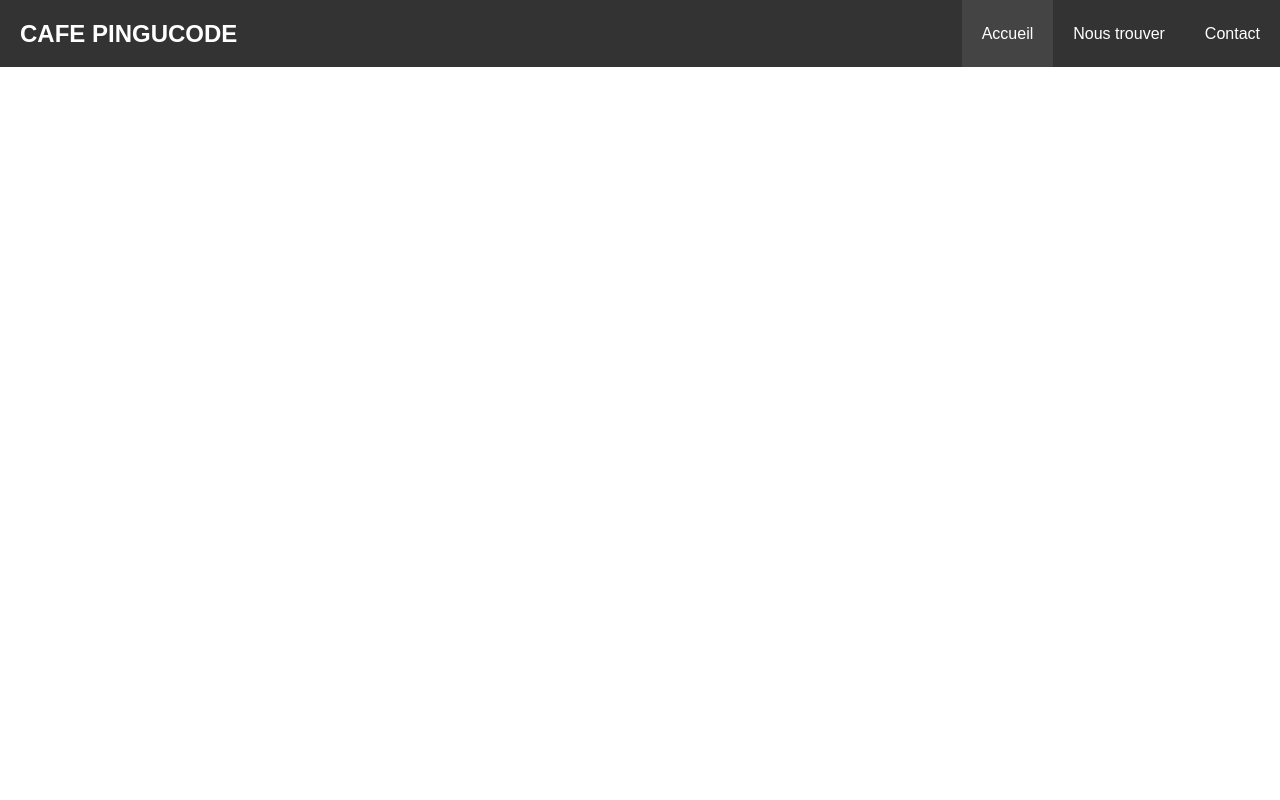
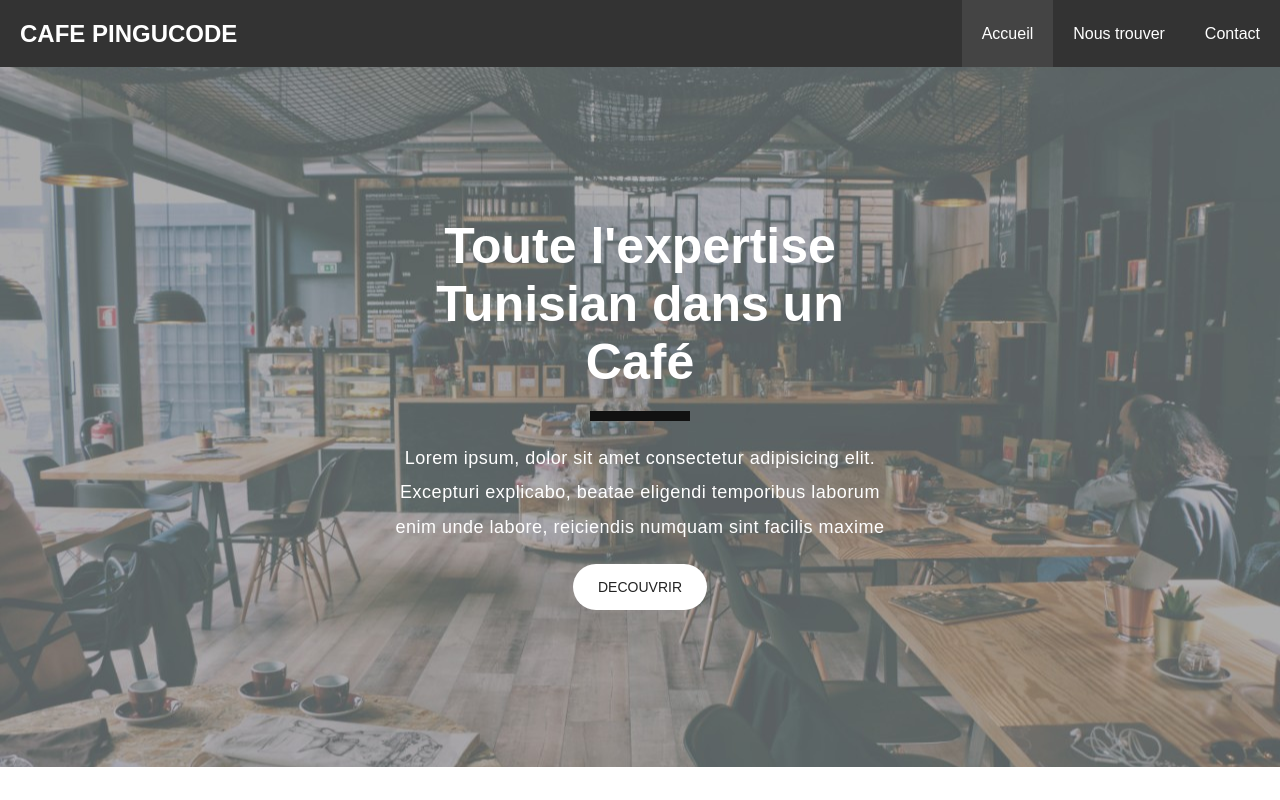
Before and after one commit to nadermay/projectCafe, a plain HTML site: page index.html in a window 1280 px wide. Drawn offline with Linux system fonts and the light colour scheme.

Commit message:
mise en place la partie centrale

```diff
--- a/css/style.css
+++ b/css/style.css
@@ -10,7 +10,7 @@
 /** general **/
 html,
 body {
-  font-family: sans-serif , Arial;
+  font-family: sans-serif, Arial;
 }
 
 h1,
@@ -22,6 +22,29 @@ h3 {
 a {
   text-decoration: none;
   color: #333;
+}
+p {
+  margin-bottom: 10px;
+}
+
+.btn {
+  display: inline-block;
+  border-radius: 30px;
+  padding: 15px 25px;
+  font-weight: 700px;
+  font-size: 14px;
+}
+.btn-primary {
+  background: white;
+  color: #222;
+}
+.btn-primary:hover {
+  background: #222;
+  color: white;
+}
+.my-10 {
+  margin-top: 10px;
+  margin-bottom: 10px;
 }
 
 /** end general **/
@@ -53,10 +76,42 @@ a {
 .header nav ul li a {
   color: white;
   display: block;
-   padding: 20px ;
+  padding: 20px;
 }
 
 .header nav ul li a :hover {
   background: #444;
 }
-.active{background: #444;}
+.active {
+  background: #444;
+}
+
+/**vp **/
+
+.vp {
+  height: 700px;
+  background: url(../images/cafe1.jpg) center center / cover;
+}
+
+.vp-content {
+  padding-top: 150px;
+  max-width: 500px;
+  color: white;
+  display: block;
+  margin: auto;
+  text-align: center;
+}
+.vp-content h1 {
+  font-size: 50px;
+}
+.separator {
+  width: 100px;
+  height: 10px;
+  background: #111;
+  margin: 20px auto;
+}
+.vp-content p {
+  font-size: 18px;
+  letter-spacing: 0.5px;
+  line-height: 1.9em;
+}
--- a/index.html
+++ b/index.html
@@ -1,17 +1,15 @@
 <!DOCTYPE html>
 <html lang="en">
   <head>
-    <meta charset="UTF-8">
-    <meta name="viewport" content="width=device-width, initial-scale=1.0">
-    <link rel="stylesheet" href="css/style.css">
-    <title> Café pingocode | Accueil </title>
-
+    <meta charset="UTF-8" />
+    <meta name="viewport" content="width=device-width, initial-scale=1.0" />
+    <link rel="stylesheet" href="css/style.css" />
+    <title>Café pingocode | Accueil</title>
   </head>
   <body>
     <header class="header">
       <nav>
-        <h1><a href="./index.html">CAFE PINGUCODE</a>
-        </h1>
+        <h1><a href="./index.html">CAFE PINGUCODE</a></h1>
         <ul>
           <li><a class="active" href="./index.html">Accueil</a></li>
           <li><a href="./where.html">Nous trouver</a></li>
@@ -19,5 +17,18 @@
         </ul>
       </nav>
     </header>
+    <!-- Fin du header -->
+    <section class="vp">
+      <div class="vp-content">
+        <h1>Toute l'expertise Tunisian dans un Café</h1>
+        <div class="separator"></div>
+        <p>
+          Lorem ipsum, dolor sit amet consectetur adipisicing elit. Excepturi
+          explicabo, beatae eligendi temporibus laborum enim unde labore,
+          reiciendis numquam sint facilis maxime
+        </p>
+        <a class="btn btn-primary my-10" href="./where.html">DECOUVRIR</a>
+      </div>
+    </section>
   </body>
 </html>
```
Lines whose indentation alone changed are shown as unchanged.
